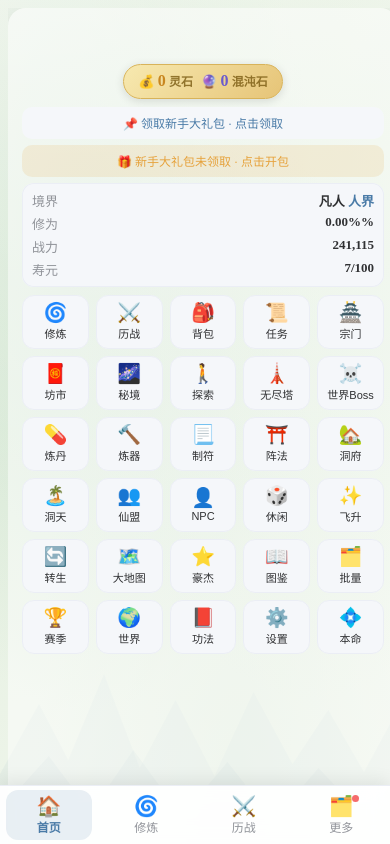
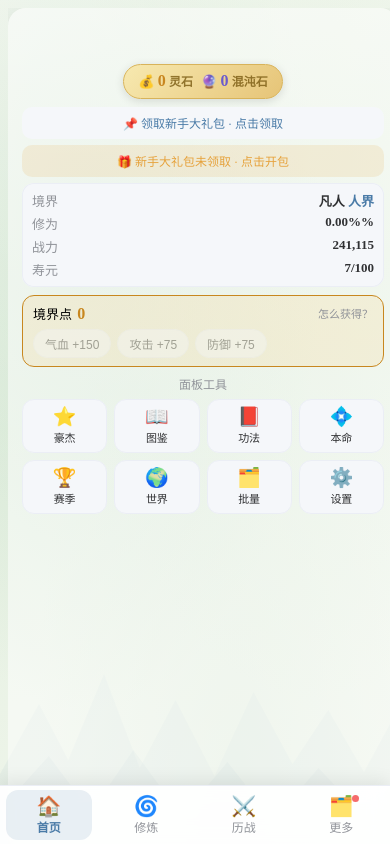
Before and after one commit to qingtang666666-source/vue-xiuxiangame, a Vue app: page /#/home in a window 390 px wide. Built offline with nearby package versions, Linux system fonts and the light colour scheme.

Commit message:
feat(mobile): 首页底部归类去重并恢复境界点加点

```diff
--- a/src/views/homePage.vue
+++ b/src/views/homePage.vue
@@ -10,11 +10,26 @@
         <div class="m-status-row"><span class="m-k">战力</span><span class="m-v"><AnimatedNumber :value="Math.round(powerScore || 0)" /></span></div>
         <div class="m-status-row"><span class="m-k">寿元</span><span class="m-v">{{ player.age }}/{{ lifespan }}</span></div>
       </div>
-      <div class="m-grid-tiles">
-        <button v-for="t in mTiles" :key="t.name" class="m-tile" @click="mTileTap(t)">
-          <span class="m-tile-ico">{{ t.icon }}</span>
-          <span class="m-tile-name">{{ t.name }}</span>
-        </button>
+      <div class="m-points">
+        <div class="m-points-head">
+          <span class="m-points-title">境界点 <b>{{ player.points }}</b></span>
+          <span class="m-points-tip" @click="gameNotifys({ title: '境界点', message: '每提升一次境界可获得 3 点境界点，用于加到气血 / 攻击 / 防御。' })">怎么获得？</span>
+        </div>
+        <div class="m-points-ops">
+          <button class="m-alloc" :disabled="player.points <= 0" @click="attributePoints('health')">气血 +{{ pointBonus('health') }}</button>
+          <button class="m-alloc" :disabled="player.points <= 0" @click="attributePoints('attack')">攻击 +{{ pointBonus('attack') }}</button>
+          <button class="m-alloc" :disabled="player.points <= 0" @click="attributePoints('defense')">防御 +{{ pointBonus('defense') }}</button>
+          <button v-if="spentPoints > 0" class="m-reset" @click="resetPoints">重置（返还{{ spentPoints }}点）</button>
+        </div>
+      </div>
+      <div class="m-panel">
+        <div class="m-panel-title">面板工具</div>
+        <div class="m-grid-tiles">
+          <button v-for="t in mTiles" :key="t.name" class="m-tile" @click="mTileTap(t)">
+            <span class="m-tile-ico">{{ t.icon }}</span>
+            <span class="m-tile-name">{{ t.name }}</span>
+          </button>
+        </div>
       </div>
     </div>
     <div class="left-fabs">
@@ -1487,36 +1502,14 @@
   const wbShow = ref(false)
   const techniqueShow = ref(false)
   const mTiles = [
-    { icon: '🌀', name: '修炼', route: '/cultivate' },
-    { icon: '⚔️', name: '历战', route: '/battle' },
-    { icon: '🎒', name: '背包', route: '/backpack' },
-    { icon: '📜', name: '任务', route: '/quest' },
-    { icon: '🏯', name: '宗门', route: '/sect' },
-    { icon: '🧧', name: '坊市', route: '/market' },
-    { icon: '🌌', name: '秘境', route: '/realm' },
-    { icon: '🚶', name: '探索', route: '/explore' },
-    { icon: '🗼', name: '无尽塔', route: '/endlesstower' },
-    { icon: '☠️', name: '世界Boss', route: '/boss' },
-    { icon: '💊', name: '炼丹', route: '/alchemy' },
-    { icon: '🔨', name: '炼器', route: '/forge' },
-    { icon: '📃', name: '制符', route: '/talisman' },
-    { icon: '⛩️', name: '阵法', route: '/formation' },
-    { icon: '🏡', name: '洞府', route: '/manor' },
-    { icon: '🏝️', name: '洞天', route: '/map' },
-    { icon: '👥', name: '仙盟', route: '/guild' },
-    { icon: '👤', name: 'NPC', route: '/npc' },
-    { icon: '🎲', name: '休闲', route: '/game' },
-    { icon: '✨', name: '飞升', route: '/ascension' },
-    { icon: '🔄', name: '转生', route: '/rebirthShop' },
-    { icon: '🗺️', name: '大地图', route: '/worldmap' },
     { icon: '⭐', name: '豪杰', dialog: 'heroShow' },
     { icon: '📖', name: '图鉴', dialog: 'equipAllShow' },
-    { icon: '🗂️', name: '批量', dialog: 'batch' },
+    { icon: '📕', name: '功法', dialog: 'techniqueShow' },
+    { icon: '💠', name: '本命', dialog: 'naShow' },
     { icon: '🏆', name: '赛季', dialog: 'seasonShow' },
     { icon: '🌍', name: '世界', dialog: 'wbShow' },
-    { icon: '📕', name: '功法', dialog: 'techniqueShow' },
-    { icon: '⚙️', name: '设置', dialog: 'show' },
-    { icon: '💠', name: '本命', dialog: 'naShow' }
+    { icon: '🗂️', name: '批量', dialog: 'batch' },
+    { icon: '⚙️', name: '设置', dialog: 'show' }
   ]
   const mTileTap = t => {
     if (t.route) { router.push(t.route); return }
@@ -3221,7 +3214,7 @@
     .m-k { color: var(--el-text-color-secondary); }
     .m-v { font-weight: bold; }
     .m-realm { color: var(--el-color-primary); }
-    .m-grid-tiles { display: grid; grid-template-columns: repeat(5, 1fr); gap: 7px; }
+    .m-grid-tiles { display: grid; grid-template-columns: repeat(4, 1fr); gap: 7px; }
     .m-tile { display: flex; flex-direction: column; align-items: center; justify-content: center; gap: 3px; padding: 7px 2px; min-height: 46px; background: var(--el-fill-color-light); border: 1px solid var(--el-border-color-lighter); border-radius: 12px; cursor: pointer; }
     .m-tile:active { transform: scale(0.95); background: var(--el-fill-color); }
     .m-tile-ico { font-size: 19px; line-height: 1; }
@@ -4100,4 +4093,17 @@
   .el-upload {
     width: 100%;
   }
+
+  @media only screen and (max-width: 768px) {
+    .m-points { background: rgba(255, 180, 60, 0.12); border: 1px solid var(--attr-c-points, #c8871f); border-radius: 12px; padding: 8px 10px; margin-bottom: 8px; }
+    .m-points-head { display: flex; justify-content: space-between; align-items: center; font-size: 13px; margin-bottom: 6px; }
+    .m-points-title b { color: var(--attr-c-points, #c8871f); font-size: 16px; margin-left: 2px; }
+    .m-points-tip { font-size: 11px; color: var(--el-text-color-secondary); cursor: pointer; }
+    .m-points-ops { display: flex; flex-wrap: wrap; gap: 6px; }
+    .m-alloc { border: 1px solid var(--el-border-color-lighter); background: var(--el-fill-color-light); color: var(--el-text-color-primary); border-radius: 999px; padding: 5px 11px; font-size: 12px; cursor: pointer; }
+    .m-alloc:disabled { opacity: 0.4; cursor: not-allowed; }
+    .m-alloc:active:not(:disabled) { transform: scale(0.96); }
+    .m-reset { margin-left: auto; border: 1px solid var(--el-color-danger); background: transparent; color: var(--el-color-danger); border-radius: 999px; padding: 5px 11px; font-size: 12px; cursor: pointer; }
+    .m-panel-title { font-size: 12px; color: var(--el-text-color-secondary); margin: 2px 2px 6px; }
+  }
 </style>
```
